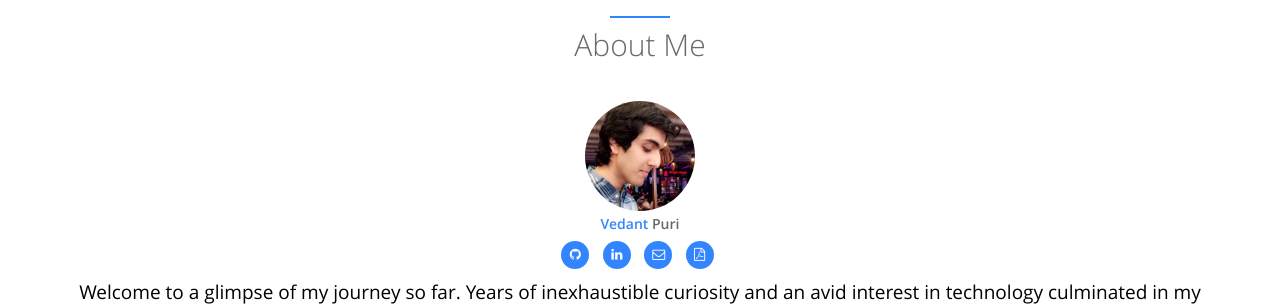
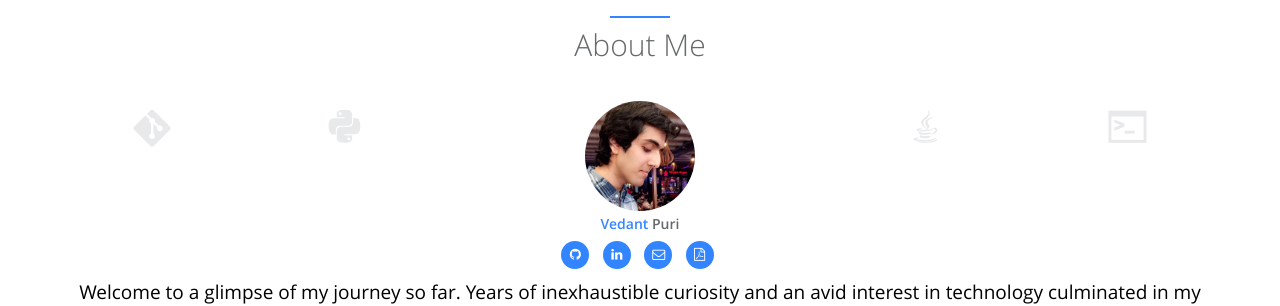
Before and after one commit to vedantpuri/vedantpuri.github.io, a Jekyll site: the page built from index.html, in a window 1280 px wide. Shown: the part 344-650 px from the top of the page. Built offline with Jekyll 4.4.1, drawn with Linux system fonts in a browser that asks for light colours; some of the changed text lies outside the part shown.

```diff
--- a/_config.yml
+++ b/_config.yml
@@ -24,11 +24,11 @@ author:  # change following line to your infomation.
   cv: /static/assets/vedant_puri_resume.pdf # An online CV can be printed as PDF, leave blank if you don't have now
   # skill icons are on avatar's left and right side. Reference urls are http://fontawesome.io/ and http://fizzed.com/oss/font-mfizz
   skill_icon1:
-    - name: icon-music
-    - name: icon-music
+    - name: icon-git
+    - name: icon-python
   skill_icon2:
-    - name: icon-music
-    - name: icon-music
+    - name: icon-java-bold
+    - name: icon-shell
   desc: Welcome to a glimpse of my journey so far. Years of inexhaustible curiosity and an avid interest in technology culminated in my current pit stop as an undergraduate Computer Science major. The pit stop produced an NLP enthusiast with an inclination towards cybersecurity, delving into the wonders of developing side projects to build productive software in "concurrence" with focusing on coursework. If you have an out of the box idea and need help in executing it, sign me up for it! Apart from the nitty gritties of my portfolio that I mentioned below for the purpose of looking for an internship this summer, I am a huge soccer fan, having played several tournaments at various levels, MCFC being my favorite team. Also, I love listening to music and I workout occasionally. # Describe yourself.
 
 # comment
--- a/_data/index/skills.yml
+++ b/_data/index/skills.yml
@@ -2,5 +2,5 @@
 
 label: Ability
 id : cs
-aspects: Java, Python, C/C++, PHP, HTML/CSS, SQL, Git/Github
-percentage: 85, 85, 70, 80, 70, 70, 85
+aspects: Java, Python, C/C++, PHP, Bash/Shell, HTML/CSS, SQL, Git/Github
+percentage: 85, 85, 70, 80, 70, 70, 70, 85
--- a/_sass/_style.scss
+++ b/_sass/_style.scss
@@ -2026,7 +2026,7 @@ ul.clear-list:first-child {
 }
 
 .vote-icon {
-  text-align: right;
+  text-align: center;
   font-size: 38px;
   color: #e8e9ea;
   &.active {
```
Also changed, not shown: _data/index/projects.yml (+10 -3 lines), static/assets/img/landing/pyosphere.png (added), 1 other file.
